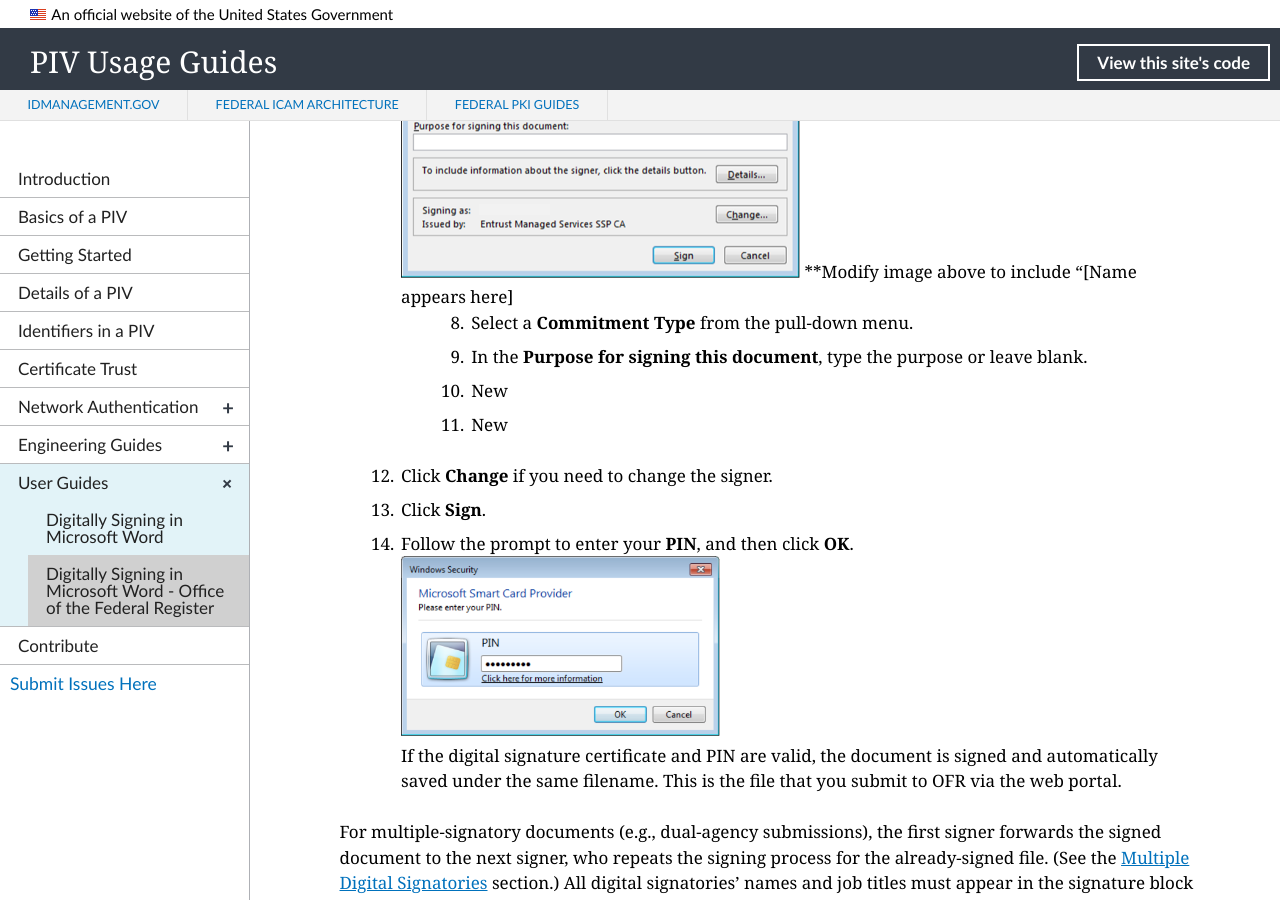
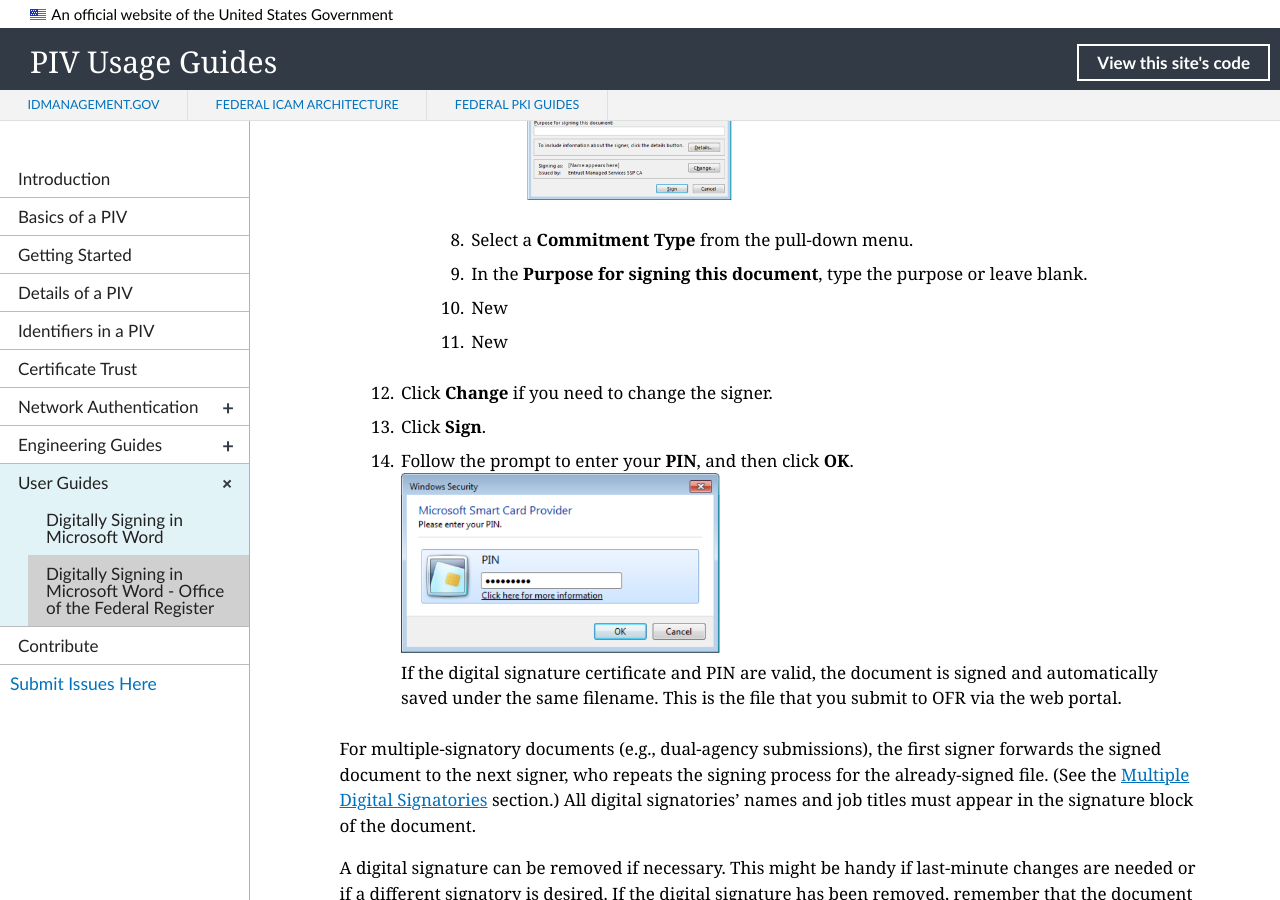
Before and after one commit to GSA/piv-guides, a Jekyll site: the page built from _userguides/02_digital_signing_ofr.md, in a window 1280 px wide and 900 px high, scrolled down 1547 px. Built offline with Jekyll 4.4.1, drawn with Linux system fonts in a browser that asks for light colours; nearby versions of some CDN libraries; library files that are not in the unit come from our copies.

Commit message:
Update 02_digital_signing_ofr.md
Add Sign box with name appears here

```diff
--- a/_userguides/02_digital_signing_ofr.md
+++ b/_userguides/02_digital_signing_ofr.md
@@ -30,8 +30,7 @@
 5. Click **Protect Document**.
 6. Click **Add a Digital Signature**.
 7. In the **Sign** dialog box:<br>
-    ![OFR Sign Box]({{site.baseurl}}/img/ofr_sign_box_with_no_name_2.PNG){:style="width:50%;"}
-**Modify image above to include "[Name appears here]
+    ![OFR Sign Box]({{site.baseurl}}/img/ofr_sign_box_with_name_appears_here_2.png){:style="width:50%;"}
 * Select a **Commitment Type** from the pull-down menu.
 * In the **Purpose for signing this document**, type the purpose or leave blank.
 * New
```
